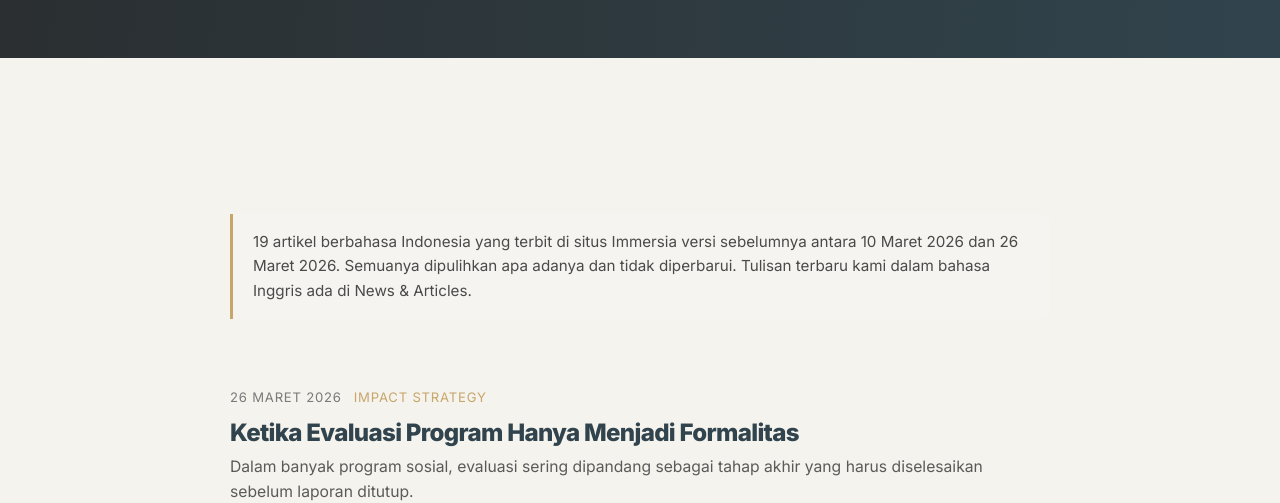
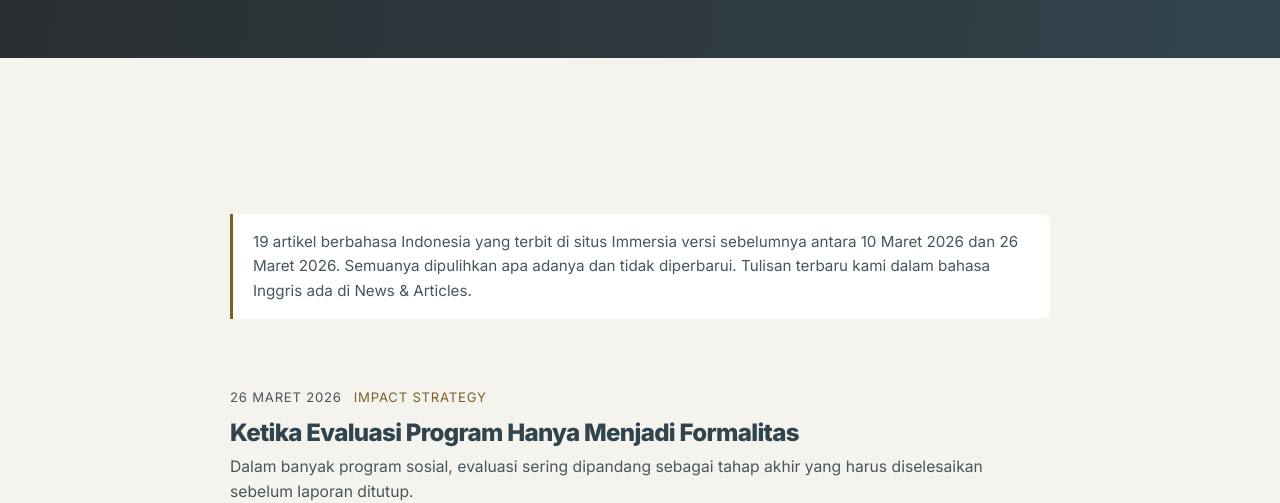
Before and after one commit to maulanaarifpratama-dotcom/immersiastage, an Astro site: page /id/insights in a window 1280 px wide. Shown: the part 302-805 px from the top of the page. Built offline with nearby package versions, Linux system fonts and the light colour scheme; Astro itself is replaced by a stand-in of ours.

Commit message:
use the site's palette tokens on the archive pages
The archive's own CSS invented five grey values and a gold, instead of using
the tokens :root already derives for exactly these roles. Three of them missed
WCAG AA on the ivory ground: the index date row at 3.87:1, the category label
at 2.80:1, and the note's accent rule at 2.82:1.

The gold was worse than the audit first suggested. It was written as
`var(--gold, #b08d4f)`, and since --gold is defined the fallback never applied
-- what actually rendered was #c7a66a, the brand fill colour, on ivory.
--gold-ink exists precisely because the brand gold is not a text colour.

Now: --ink-2 for secondary text, --gold-ink for gold on light, --hairline for
the rules, --surface-raised for the note panel, and --carbon/--navy in the hero
gradient. Every pair clears AA, the lowest at 5.35:1, and the archive picks up
palette changes with the rest of the site instead of drifting from them.

Co-Authored-By: Claude Opus 5 <noreply@anthropic.com>

```diff
--- a/src/pages/id/insights.astro
+++ b/src/pages/id/insights.astro
@@ -75,7 +75,7 @@ const last = entries[0]?.data.pubDate;
   .archivehero {
     min-height: 360px;
     padding: 148px 0 56px;
-    background-image: linear-gradient(96deg, #2a2e30, #31444d);
+    background-image: linear-gradient(96deg, var(--carbon), var(--navy));
   }
 
   .archivewrap {
@@ -86,12 +86,12 @@ const last = entries[0]?.data.pubDate;
   .archivenote {
     margin: 0 0 40px;
     padding: 16px 20px;
-    border-left: 3px solid var(--gold, #b08d4f);
-    background: #f6f4f0;
+    border-left: 3px solid var(--gold-ink);
+    background: var(--surface-raised);
     border-radius: 0 8px 8px 0;
     font-size: 0.95rem;
     line-height: 1.6;
-    color: #4a4a4a;
+    color: var(--ink-2);
   }
 
   .archivelist {
@@ -101,7 +101,7 @@ const last = entries[0]?.data.pubDate;
   }
 
   .archivelist li + li {
-    border-top: 1px solid #e2ddd5;
+    border-top: 1px solid var(--hairline);
   }
 
   .archivelist a {
@@ -113,7 +113,7 @@ const last = entries[0]?.data.pubDate;
 
   .archivelist a:hover h2,
   .archivelist a:focus-visible h2 {
-    color: var(--gold, #b08d4f);
+    color: var(--gold-ink);
   }
 
   .archivedate {
@@ -122,11 +122,11 @@ const last = entries[0]?.data.pubDate;
     font-size: 0.82rem;
     letter-spacing: 0.06em;
     text-transform: uppercase;
-    color: #7a7a7a;
+    color: var(--ink-2);
   }
 
   .archivecat {
-    color: var(--gold, #b08d4f);
+    color: var(--gold-ink);
   }
 
   .archivelist h2 {
@@ -140,6 +140,6 @@ const last = entries[0]?.data.pubDate;
     margin: 0;
     font-size: 0.98rem;
     line-height: 1.6;
-    color: #5a5a5a;
+    color: var(--ink-2);
   }
 </style>
--- a/src/pages/id/insights/[slug].astro
+++ b/src/pages/id/insights/[slug].astro
@@ -80,25 +80,25 @@ const readable = a.pubDate.toLocaleDateString("id-ID", {
   .archivehero {
     min-height: 420px;
     padding: 148px 0 56px;
-    background-image: linear-gradient(96deg, #2a2e30, #31444d);
+    background-image: linear-gradient(96deg, var(--carbon), var(--navy));
   }
 
   .archivenote {
     margin: 0 0 40px;
     padding: 16px 20px;
-    border-left: 3px solid var(--gold, #b08d4f);
-    background: #f6f4f0;
+    border-left: 3px solid var(--gold-ink);
+    background: var(--surface-raised);
     border-radius: 0 8px 8px 0;
     font-size: 0.95rem;
     line-height: 1.6;
-    color: #4a4a4a;
+    color: var(--ink-2);
   }
 
   .archivemeta {
     margin-top: 56px;
     padding-top: 20px;
-    border-top: 1px solid #e2ddd5;
+    border-top: 1px solid var(--hairline);
     font-size: 0.9rem;
-    color: #6a6a6a;
+    color: var(--ink-2);
   }
 </style>
```
